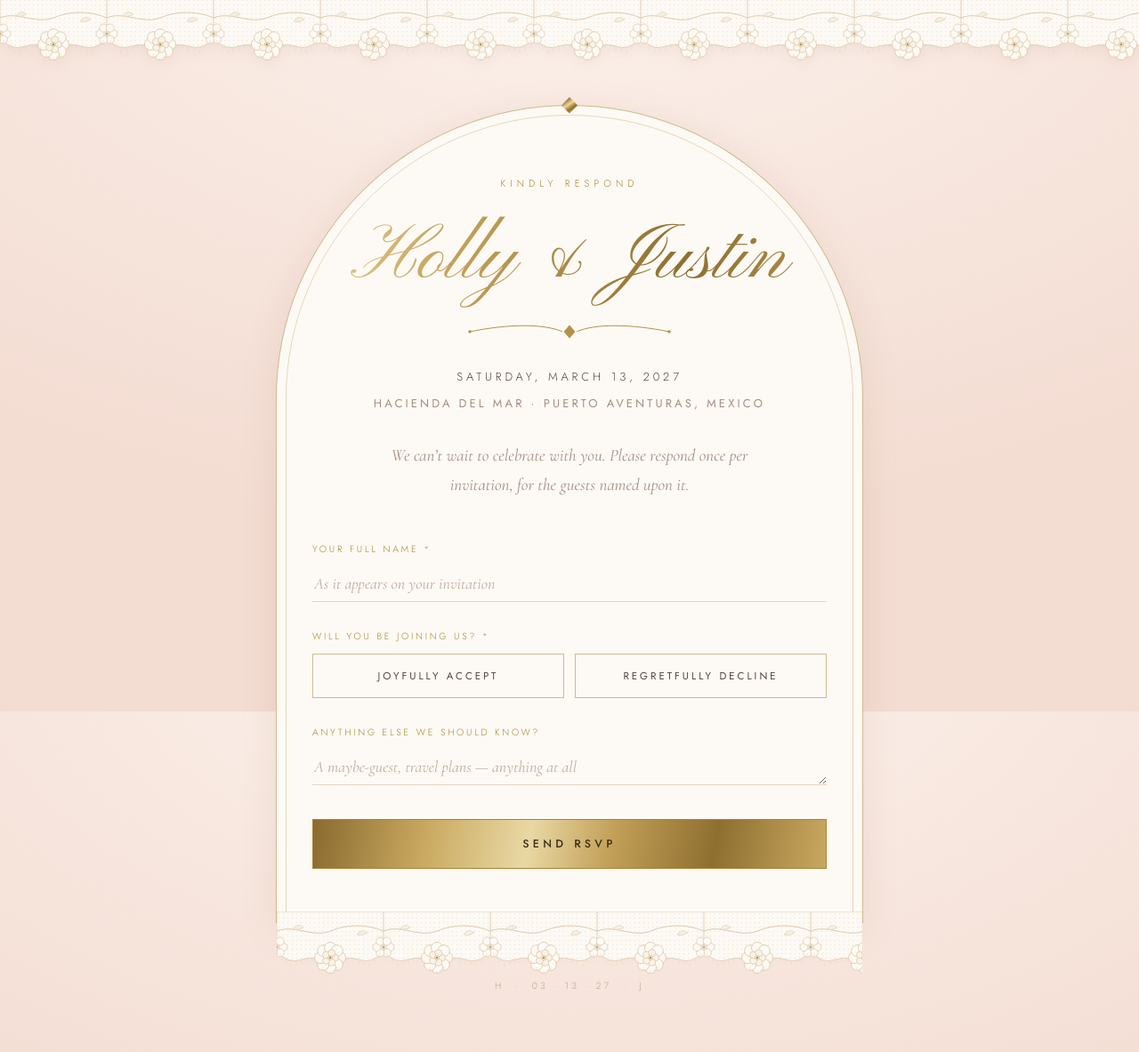
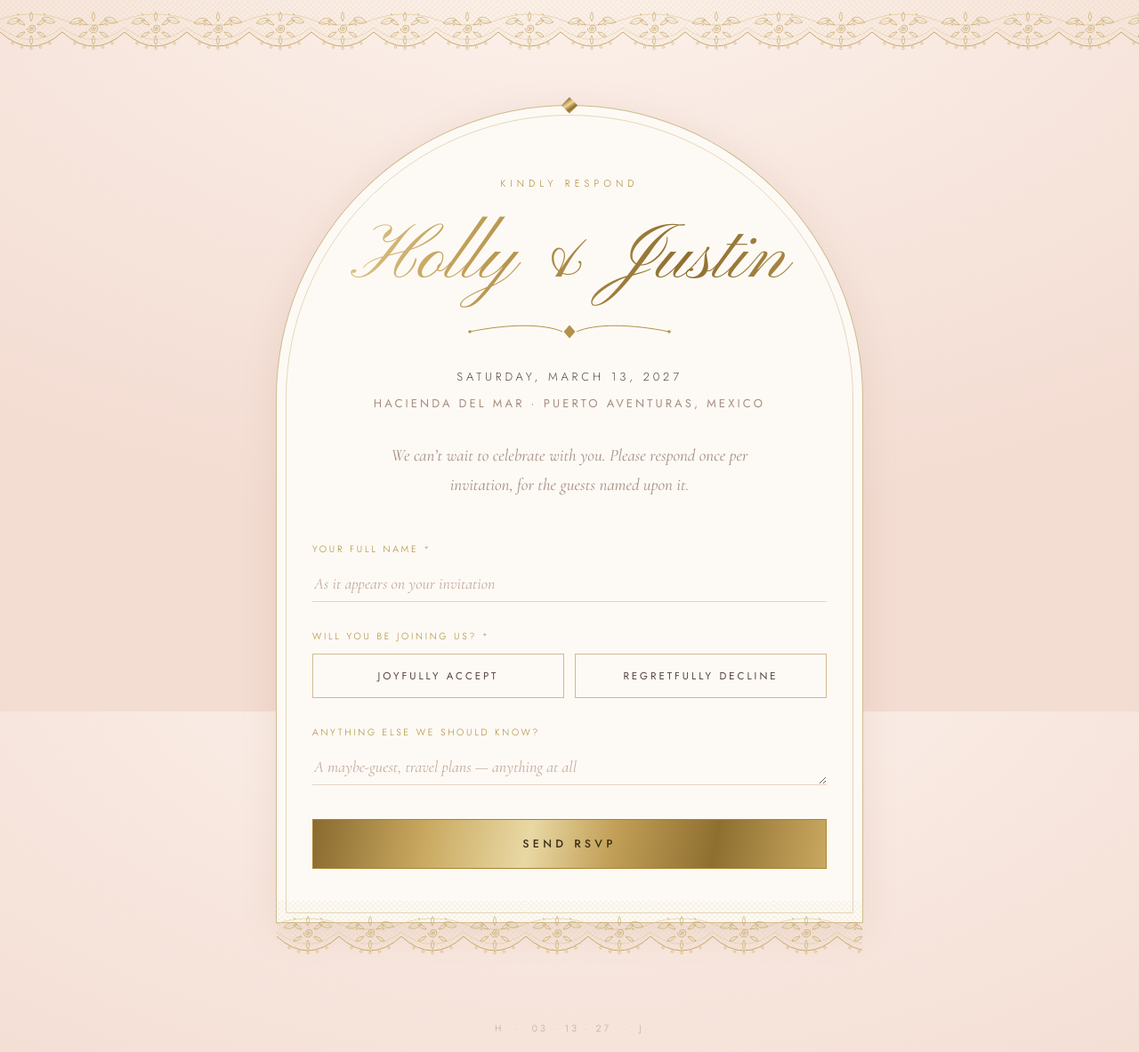
Before and after one commit to halegria928/hollyandjustin-rsvp, a plain HTML site: page index.html in a window 1280 px wide. Shown: the whole page at 89% size. Drawn offline with nearby package versions, Linux system fonts and the light colour scheme.

Commit message:
Delicate line-art lace: spiral roses, leaves, net, picot scallops
Co-Authored-By: Claude Fable 5.1 <noreply@anthropic.com>

```diff
--- a/index.html
+++ b/index.html
@@ -10,8 +10,8 @@ body{background:radial-gradient(1200px 700px at 50% -100px,#fdf4ef 0%,#f8e8e0 45
 .arch{position:relative;max-width:660px;margin:0 auto;background:var(--card);border:1px solid var(--gold-line);border-radius:330px 330px 0 0;padding:78px 40px 60px;box-shadow:0 8px 40px rgba(160,110,90,.14)}
 .arch:before{content:"";position:absolute;inset:10px;border:1px solid #b3924a55;border-radius:322px 322px 0 0;pointer-events:none}
 .arch:after{content:"";position:absolute;left:50%;top:-7px;width:13px;height:13px;transform:translateX(-50%) rotate(45deg);background:var(--foil)}
-.hem{position:absolute;left:0;right:0;bottom:-72px;width:100%;height:84px;display:block}
-.lacetop{position:absolute;top:-2px;left:0;width:100%;height:84px;display:block;filter:drop-shadow(0 3px 8px rgba(160,110,90,.10))}
+.hem{position:absolute;left:0;right:0;bottom:-66px;width:100%;height:90px;display:block}
+.lacetop{position:absolute;top:-4px;left:0;width:100%;height:90px;display:block}
 .eyebrow{font-size:11px;letter-spacing:.46em;text-transform:uppercase;color:var(--gold);text-align:center;margin-bottom:24px}
 h1{font:400 clamp(56px,11vw,88px)/1.02 'Pinyon Script',cursive;text-align:center;background:var(--foil);-webkit-background-clip:text;background-clip:text;color:transparent;padding:8px 0 14px}
 @media (prefers-reduced-motion:no-preference){
@@ -55,38 +55,23 @@ textarea{resize:vertical;min-height:36px}
 #done{display:none;padding:70px 0 30px;text-align:center}
 #done .big{font:400 clamp(40px,8vw,60px)/1.25 'Pinyon Script',cursive;background:var(--foil);-webkit-background-clip:text;background-clip:text;color:transparent;margin:18px 0 14px;padding-bottom:8px}
 #done p{color:var(--muted);font:italic 400 19px/1.85 'Cormorant Garamond',Georgia,serif}
-.foot{max-width:660px;margin:62px auto 0;text-align:center;font-size:10.5px;letter-spacing:.3em;text-transform:uppercase;color:#c0a08e}
+.foot{max-width:660px;margin:110px auto 0;text-align:center;font-size:10.5px;letter-spacing:.3em;text-transform:uppercase;color:#c0a08e}
 @media (max-width:560px){.arch{border-radius:200px 200px 0 0;padding:64px 22px 46px}.arch:before{border-radius:194px 194px 0 0}}
 </style></head><body>
 <svg class="lacetop" aria-hidden="true" preserveAspectRatio="xMidYMax meet">
   <defs>
-   <clipPath id="laceAc"><path d="M0 0 H120 V44 Q108 60 92 54 Q76 48 60 62 Q44 48 28 54 Q12 60 0 44 Z"/></clipPath>
-   <pattern id="laceAn" width="5" height="5" patternUnits="userSpaceOnUse"><circle cx="2.5" cy="2.5" r=".7" fill="#f1e2d6"/></pattern>
-   <pattern id="laceA" width="120" height="84" patternUnits="userSpaceOnUse">
-    <path d="M0 0 H120 V44 Q108 60 92 54 Q76 48 60 62 Q44 48 28 54 Q12 60 0 44 Z" fill="#fdfaf5" stroke="#e0cfb6" stroke-width="1"/>
-    <rect x="0" y="0" width="120" height="70" fill="url(#laceAn)" clip-path="url(#laceAc)"/>
-    <path d="M0 22 C20 14,40 30,60 22 S100 14,120 22" stroke="#dcc9ad" stroke-width="1" fill="none"/>
-    <path d="M18 20 Q24 12 30 18 Q24 22 18 20 Z" fill="#f7efe2" stroke="#dcc9ad" stroke-width=".6"/>
-    <path d="M90 26 Q96 18 102 24 Q96 28 90 26 Z" fill="#f7efe2" stroke="#dcc9ad" stroke-width=".6"/>
-    <g fill="#fdfaf5" stroke="#d9c3a0" stroke-width=".8">
-     <circle cx="71" cy="52" r="6.5"/><circle cx="67.8" cy="59.8" r="6.5"/><circle cx="60" cy="63" r="6.5"/><circle cx="52.2" cy="59.8" r="6.5"/><circle cx="49" cy="52" r="6.5"/><circle cx="52.2" cy="44.2" r="6.5"/><circle cx="60" cy="41" r="6.5"/><circle cx="67.8" cy="44.2" r="6.5"/>
-    </g>
-    <g fill="#faf3e6" stroke="#d9c3a0" stroke-width=".7">
-     <circle cx="65.5" cy="52" r="4"/><circle cx="61.7" cy="57.2" r="4"/><circle cx="55.6" cy="55.2" r="4"/><circle cx="55.6" cy="48.8" r="4"/><circle cx="61.7" cy="46.8" r="4"/>
-    </g>
-    <circle cx="60" cy="52" r="2.6" fill="#f2e3d0" stroke="#d9c3a0" stroke-width=".7"/>
-    <circle cx="60" cy="52" r="1.2" fill="#b3924a"/>
-    <g fill="#fdfaf5" stroke="#d9c3a0" stroke-width=".7">
-     <circle cx="7.5" cy="40" r="4.5"/><circle cx="3.8" cy="46.5" r="4.5"/><circle cx="-3.8" cy="46.5" r="4.5"/><circle cx="-7.5" cy="40" r="4.5"/><circle cx="-3.8" cy="33.5" r="4.5"/><circle cx="3.8" cy="33.5" r="4.5"/>
-     <circle cx="127.5" cy="40" r="4.5"/><circle cx="123.8" cy="46.5" r="4.5"/><circle cx="116.2" cy="46.5" r="4.5"/><circle cx="112.5" cy="40" r="4.5"/><circle cx="116.2" cy="33.5" r="4.5"/><circle cx="123.8" cy="33.5" r="4.5"/>
-    </g>
-    <circle cx="0" cy="40" r="2" fill="#f2e3d0" stroke="#d9c3a0" stroke-width=".6"/><circle cx="0" cy="40" r=".9" fill="#b3924a"/>
-    <circle cx="120" cy="40" r="2" fill="#f2e3d0" stroke="#d9c3a0" stroke-width=".6"/><circle cx="120" cy="40" r=".9" fill="#b3924a"/>
-    <g stroke="#e6d5bd" stroke-width=".6">
-     <path d="M4 47 V51 M10 54 V58 M16 58 V62 M22 56 V60 M28 55 V59 M34 52 V56 M40 51 V55 M46 55 V59"/>
-     <path d="M52 62 V66 M56 65 V69 M60 66 V70 M64 65 V69 M68 62 V66"/>
-     <path d="M74 55 V59 M80 51 V55 M86 52 V56 M92 55 V59 M98 56 V60 M104 58 V62 M110 54 V58 M116 47 V51"/>
-    </g>
+   <path id="laceAp" d="M35 30 q3.2 -6 0 -10.5 q-3.2 4.5 0 10.5 z" fill="none" stroke="#c2a25a" stroke-width=".6"/>
+   <clipPath id="laceAc"><path d="M0 0 H140 V40 Q105 72 70 40 Q35 72 0 40 Z"/></clipPath>
+   <pattern id="laceAn" width="6" height="6" patternUnits="userSpaceOnUse"><path d="M0 0 L6 6 M6 0 L0 6" stroke="#d9c48f" stroke-width=".35" opacity=".55"/></pattern>
+   <pattern id="laceA" width="140" height="90" patternUnits="userSpaceOnUse">
+    <rect x="0" y="0" width="140" height="72" fill="url(#laceAn)" clip-path="url(#laceAc)"/>
+    <path d="M0 40 Q35 72 70 40 Q105 72 140 40" fill="none" stroke="#c2a25a" stroke-width=".9"/>
+    <path d="M0 35 Q35 62 70 35 Q105 62 140 35" fill="none" stroke="#d9c48f" stroke-width=".5"/>
+    <g fill="none" stroke="#c2a25a" stroke-width=".5"><circle cx="14" cy="52.7" r="1.3"/><circle cx="84" cy="52.7" r="1.3"/><circle cx="24.5" cy="57.1" r="1.3"/><circle cx="94.5" cy="57.1" r="1.3"/><circle cx="35" cy="58.5" r="1.3"/><circle cx="105" cy="58.5" r="1.3"/><circle cx="45.5" cy="57.1" r="1.3"/><circle cx="115.5" cy="57.1" r="1.3"/><circle cx="56" cy="52.7" r="1.3"/><circle cx="126" cy="52.7" r="1.3"/></g>
+    <path d="M0 26 C20 18,50 18,70 26 S120 34,140 26" fill="none" stroke="#d9c48f" stroke-width=".6"/>
+    <g transform="translate(0 -2)"><path d="M35 38 a1.2 1.2 0 1 1 2.4 0 a2.4 2.4 0 1 1 -4.8 0 a3.6 3.6 0 1 1 7.2 0 a4.8 4.8 0 1 1 -9.6 0" fill="none" stroke="#c2a25a" stroke-width=".7"/><circle cx="35" cy="38" r=".8" fill="#c2a25a"/></g><use href="#laceAp" transform="translate(0 -2) rotate(0 35 38)"/><use href="#laceAp" transform="translate(0 -2) rotate(60 35 38)"/><use href="#laceAp" transform="translate(0 -2) rotate(120 35 38)"/><use href="#laceAp" transform="translate(0 -2) rotate(180 35 38)"/><use href="#laceAp" transform="translate(0 -2) rotate(240 35 38)"/><use href="#laceAp" transform="translate(0 -2) rotate(300 35 38)"/><g transform="translate(70 -2)"><path d="M35 38 a1.2 1.2 0 1 1 2.4 0 a2.4 2.4 0 1 1 -4.8 0 a3.6 3.6 0 1 1 7.2 0 a4.8 4.8 0 1 1 -9.6 0" fill="none" stroke="#c2a25a" stroke-width=".7"/><circle cx="35" cy="38" r=".8" fill="#c2a25a"/></g><use href="#laceAp" transform="translate(70 -2) rotate(0 35 38)"/><use href="#laceAp" transform="translate(70 -2) rotate(60 35 38)"/><use href="#laceAp" transform="translate(70 -2) rotate(120 35 38)"/><use href="#laceAp" transform="translate(70 -2) rotate(180 35 38)"/><use href="#laceAp" transform="translate(70 -2) rotate(240 35 38)"/><use href="#laceAp" transform="translate(70 -2) rotate(300 35 38)"/>
+    <g transform="translate(8 30) scale(1 1)"><path d="M0 0 q7 -9 15 -4 q-7 8 -15 4 z" fill="none" stroke="#c2a25a" stroke-width=".6"/><path d="M0 0 L14 -3.5" stroke="#d9c48f" stroke-width=".5"/></g><g transform="translate(62 29) scale(-1 1)"><path d="M0 0 q7 -9 15 -4 q-7 8 -15 4 z" fill="none" stroke="#c2a25a" stroke-width=".6"/><path d="M0 0 L14 -3.5" stroke="#d9c48f" stroke-width=".5"/></g><g transform="translate(78 30) scale(1 1)"><path d="M0 0 q7 -9 15 -4 q-7 8 -15 4 z" fill="none" stroke="#c2a25a" stroke-width=".6"/><path d="M0 0 L14 -3.5" stroke="#d9c48f" stroke-width=".5"/></g><g transform="translate(132 29) scale(-1 1)"><path d="M0 0 q7 -9 15 -4 q-7 8 -15 4 z" fill="none" stroke="#c2a25a" stroke-width=".6"/><path d="M0 0 L14 -3.5" stroke="#d9c48f" stroke-width=".5"/></g>
+    <g fill="#c2a25a"><circle cx="20" cy="20" r=".8"/><circle cx="50" cy="20" r=".8"/><circle cx="90" cy="32" r=".8"/><circle cx="120" cy="32" r=".8"/></g>
    </pattern>
   </defs>
   <rect x="0" y="0" width="100%" height="100%" fill="url(#laceA)"/>
@@ -130,33 +115,18 @@ textarea{resize:vertical;min-height:36px}
  </div>
  <svg class="hem" aria-hidden="true" preserveAspectRatio="xMidYMax meet">
   <defs>
-   <clipPath id="laceBc"><path d="M0 0 H120 V44 Q108 60 92 54 Q76 48 60 62 Q44 48 28 54 Q12 60 0 44 Z"/></clipPath>
-   <pattern id="laceBn" width="5" height="5" patternUnits="userSpaceOnUse"><circle cx="2.5" cy="2.5" r=".7" fill="#f1e2d6"/></pattern>
-   <pattern id="laceB" width="120" height="84" patternUnits="userSpaceOnUse">
-    <path d="M0 0 H120 V44 Q108 60 92 54 Q76 48 60 62 Q44 48 28 54 Q12 60 0 44 Z" fill="#fdfaf5" stroke="#e0cfb6" stroke-width="1"/>
-    <rect x="0" y="0" width="120" height="70" fill="url(#laceBn)" clip-path="url(#laceBc)"/>
-    <path d="M0 22 C20 14,40 30,60 22 S100 14,120 22" stroke="#dcc9ad" stroke-width="1" fill="none"/>
-    <path d="M18 20 Q24 12 30 18 Q24 22 18 20 Z" fill="#f7efe2" stroke="#dcc9ad" stroke-width=".6"/>
-    <path d="M90 26 Q96 18 102 24 Q96 28 90 26 Z" fill="#f7efe2" stroke="#dcc9ad" stroke-width=".6"/>
-    <g fill="#fdfaf5" stroke="#d9c3a0" stroke-width=".8">
-     <circle cx="71" cy="52" r="6.5"/><circle cx="67.8" cy="59.8" r="6.5"/><circle cx="60" cy="63" r="6.5"/><circle cx="52.2" cy="59.8" r="6.5"/><circle cx="49" cy="52" r="6.5"/><circle cx="52.2" cy="44.2" r="6.5"/><circle cx="60" cy="41" r="6.5"/><circle cx="67.8" cy="44.2" r="6.5"/>
-    </g>
-    <g fill="#faf3e6" stroke="#d9c3a0" stroke-width=".7">
-     <circle cx="65.5" cy="52" r="4"/><circle cx="61.7" cy="57.2" r="4"/><circle cx="55.6" cy="55.2" r="4"/><circle cx="55.6" cy="48.8" r="4"/><circle cx="61.7" cy="46.8" r="4"/>
-    </g>
-    <circle cx="60" cy="52" r="2.6" fill="#f2e3d0" stroke="#d9c3a0" stroke-width=".7"/>
-    <circle cx="60" cy="52" r="1.2" fill="#b3924a"/>
-    <g fill="#fdfaf5" stroke="#d9c3a0" stroke-width=".7">
-     <circle cx="7.5" cy="40" r="4.5"/><circle cx="3.8" cy="46.5" r="4.5"/><circle cx="-3.8" cy="46.5" r="4.5"/><circle cx="-7.5" cy="40" r="4.5"/><circle cx="-3.8" cy="33.5" r="4.5"/><circle cx="3.8" cy="33.5" r="4.5"/>
-     <circle cx="127.5" cy="40" r="4.5"/><circle cx="123.8" cy="46.5" r="4.5"/><circle cx="116.2" cy="46.5" r="4.5"/><circle cx="112.5" cy="40" r="4.5"/><circle cx="116.2" cy="33.5" r="4.5"/><circle cx="123.8" cy="33.5" r="4.5"/>
-    </g>
-    <circle cx="0" cy="40" r="2" fill="#f2e3d0" stroke="#d9c3a0" stroke-width=".6"/><circle cx="0" cy="40" r=".9" fill="#b3924a"/>
-    <circle cx="120" cy="40" r="2" fill="#f2e3d0" stroke="#d9c3a0" stroke-width=".6"/><circle cx="120" cy="40" r=".9" fill="#b3924a"/>
-    <g stroke="#e6d5bd" stroke-width=".6">
-     <path d="M4 47 V51 M10 54 V58 M16 58 V62 M22 56 V60 M28 55 V59 M34 52 V56 M40 51 V55 M46 55 V59"/>
-     <path d="M52 62 V66 M56 65 V69 M60 66 V70 M64 65 V69 M68 62 V66"/>
-     <path d="M74 55 V59 M80 51 V55 M86 52 V56 M92 55 V59 M98 56 V60 M104 58 V62 M110 54 V58 M116 47 V51"/>
-    </g>
+   <path id="laceBp" d="M35 30 q3.2 -6 0 -10.5 q-3.2 4.5 0 10.5 z" fill="none" stroke="#c2a25a" stroke-width=".6"/>
+   <clipPath id="laceBc"><path d="M0 0 H140 V40 Q105 72 70 40 Q35 72 0 40 Z"/></clipPath>
+   <pattern id="laceBn" width="6" height="6" patternUnits="userSpaceOnUse"><path d="M0 0 L6 6 M6 0 L0 6" stroke="#d9c48f" stroke-width=".35" opacity=".55"/></pattern>
+   <pattern id="laceB" width="140" height="90" patternUnits="userSpaceOnUse">
+    <rect x="0" y="0" width="140" height="72" fill="url(#laceBn)" clip-path="url(#laceBc)"/>
+    <path d="M0 40 Q35 72 70 40 Q105 72 140 40" fill="none" stroke="#c2a25a" stroke-width=".9"/>
+    <path d="M0 35 Q35 62 70 35 Q105 62 140 35" fill="none" stroke="#d9c48f" stroke-width=".5"/>
+    <g fill="none" stroke="#c2a25a" stroke-width=".5"><circle cx="14" cy="52.7" r="1.3"/><circle cx="84" cy="52.7" r="1.3"/><circle cx="24.5" cy="57.1" r="1.3"/><circle cx="94.5" cy="57.1" r="1.3"/><circle cx="35" cy="58.5" r="1.3"/><circle cx="105" cy="58.5" r="1.3"/><circle cx="45.5" cy="57.1" r="1.3"/><circle cx="115.5" cy="57.1" r="1.3"/><circle cx="56" cy="52.7" r="1.3"/><circle cx="126" cy="52.7" r="1.3"/></g>
+    <path d="M0 26 C20 18,50 18,70 26 S120 34,140 26" fill="none" stroke="#d9c48f" stroke-width=".6"/>
+    <g transform="translate(0 -2)"><path d="M35 38 a1.2 1.2 0 1 1 2.4 0 a2.4 2.4 0 1 1 -4.8 0 a3.6 3.6 0 1 1 7.2 0 a4.8 4.8 0 1 1 -9.6 0" fill="none" stroke="#c2a25a" stroke-width=".7"/><circle cx="35" cy="38" r=".8" fill="#c2a25a"/></g><use href="#laceBp" transform="translate(0 -2) rotate(0 35 38)"/><use href="#laceBp" transform="translate(0 -2) rotate(60 35 38)"/><use href="#laceBp" transform="translate(0 -2) rotate(120 35 38)"/><use href="#laceBp" transform="translate(0 -2) rotate(180 35 38)"/><use href="#laceBp" transform="translate(0 -2) rotate(240 35 38)"/><use href="#laceBp" transform="translate(0 -2) rotate(300 35 38)"/><g transform="translate(70 -2)"><path d="M35 38 a1.2 1.2 0 1 1 2.4 0 a2.4 2.4 0 1 1 -4.8 0 a3.6 3.6 0 1 1 7.2 0 a4.8 4.8 0 1 1 -9.6 0" fill="none" stroke="#c2a25a" stroke-width=".7"/><circle cx="35" cy="38" r=".8" fill="#c2a25a"/></g><use href="#laceBp" transform="translate(70 -2) rotate(0 35 38)"/><use href="#laceBp" transform="translate(70 -2) rotate(60 35 38)"/><use href="#laceBp" transform="translate(70 -2) rotate(120 35 38)"/><use href="#laceBp" transform="translate(70 -2) rotate(180 35 38)"/><use href="#laceBp" transform="translate(70 -2) rotate(240 35 38)"/><use href="#laceBp" transform="translate(70 -2) rotate(300 35 38)"/>
+    <g transform="translate(8 30) scale(1 1)"><path d="M0 0 q7 -9 15 -4 q-7 8 -15 4 z" fill="none" stroke="#c2a25a" stroke-width=".6"/><path d="M0 0 L14 -3.5" stroke="#d9c48f" stroke-width=".5"/></g><g transform="translate(62 29) scale(-1 1)"><path d="M0 0 q7 -9 15 -4 q-7 8 -15 4 z" fill="none" stroke="#c2a25a" stroke-width=".6"/><path d="M0 0 L14 -3.5" stroke="#d9c48f" stroke-width=".5"/></g><g transform="translate(78 30) scale(1 1)"><path d="M0 0 q7 -9 15 -4 q-7 8 -15 4 z" fill="none" stroke="#c2a25a" stroke-width=".6"/><path d="M0 0 L14 -3.5" stroke="#d9c48f" stroke-width=".5"/></g><g transform="translate(132 29) scale(-1 1)"><path d="M0 0 q7 -9 15 -4 q-7 8 -15 4 z" fill="none" stroke="#c2a25a" stroke-width=".6"/><path d="M0 0 L14 -3.5" stroke="#d9c48f" stroke-width=".5"/></g>
+    <g fill="#c2a25a"><circle cx="20" cy="20" r=".8"/><circle cx="50" cy="20" r=".8"/><circle cx="90" cy="32" r=".8"/><circle cx="120" cy="32" r=".8"/></g>
    </pattern>
   </defs>
   <rect x="0" y="0" width="100%" height="100%" fill="url(#laceB)"/>
```
